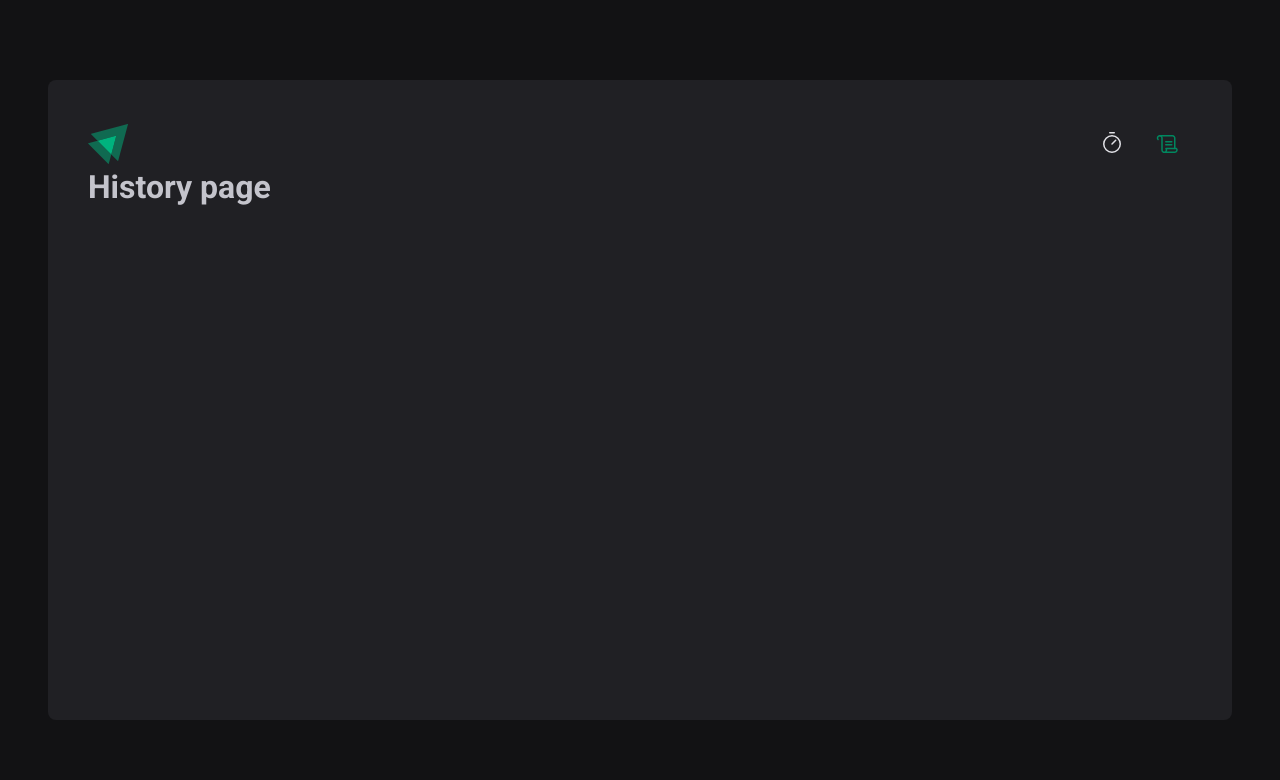
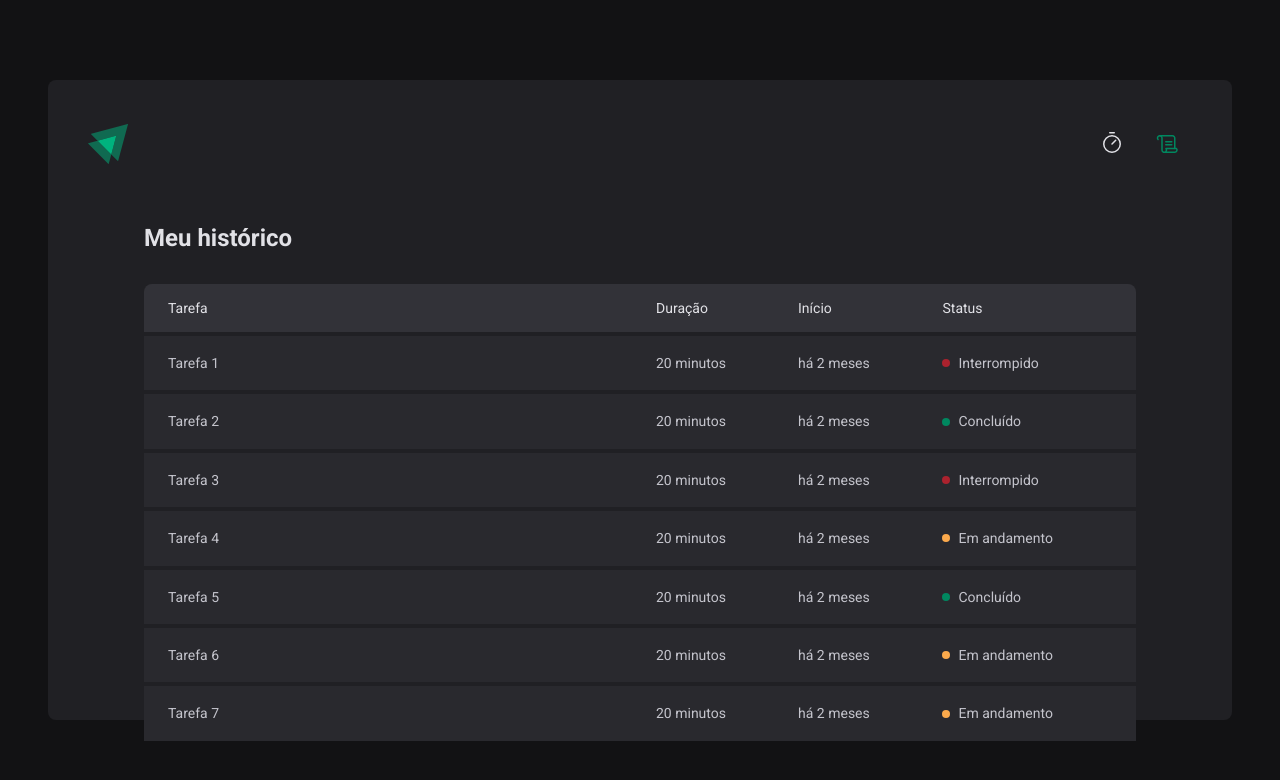
Before and after one commit to antoniojpsalves/02-ignite-timer, a React (Vite) app: page /history in a window 1280 px wide. Shown: the top 780 px of the page. Built offline with nearby package versions, Linux system fonts and the light colour scheme.

Commit message:
:sparkles: feat: finalizando estilização da tela de histórico

```diff
--- a/src/pages/History/index.tsx
+++ b/src/pages/History/index.tsx
@@ -1,8 +1,79 @@
+import { HistoryContainer, HistoryList, Status } from "./styles";
 
 export function History() {
   return (
-    <div>
-      <h1>History page</h1>
-    </div>
+    <HistoryContainer>
+      <h1>Meu histórico</h1>
+      <HistoryList>
+        <table>
+          <thead>
+            <tr>
+              <th>Tarefa</th>
+              <th>Duração</th>
+              <th>Início</th>
+              <th>Status</th>
+            </tr>
+          </thead>
+          <tbody>
+            <tr>
+              <td>Tarefa 1</td>
+              <td>20 minutos</td>
+              <td>há 2 meses</td>
+              <td>
+                <Status statusColor="red">Interrompido</Status>
+              </td>
+            </tr>
+            <tr>
+              <td>Tarefa 2</td>
+              <td>20 minutos</td>
+              <td>há 2 meses</td>
+              <td>
+                <Status statusColor="green">Concluído</Status>
+              </td>
+            </tr>
+            <tr>
+              <td>Tarefa 3</td>
+              <td>20 minutos</td>
+              <td>há 2 meses</td>
+              <td>
+                <Status statusColor="red">Interrompido</Status>
+              </td>
+            </tr>
+            <tr>
+              <td>Tarefa 4</td>
+              <td>20 minutos</td>
+              <td>há 2 meses</td>
+              <td>
+                <Status statusColor="yellow">Em andamento</Status>
+              </td>
+            </tr>
+            <tr>
+              <td>Tarefa 5</td>
+              <td>20 minutos</td>
+              <td>há 2 meses</td>
+              <td>
+                <Status statusColor="green">Concluído</Status>
+              </td>
+            </tr>
+            <tr>
+              <td>Tarefa 6</td>
+              <td>20 minutos</td>
+              <td>há 2 meses</td>
+              <td>
+                <Status statusColor="yellow">Em andamento</Status>
+              </td>
+            </tr>
+            <tr>
+              <td>Tarefa 7</td>
+              <td>20 minutos</td>
+              <td>há 2 meses</td>
+              <td>
+                <Status statusColor="yellow">Em andamento</Status>
+              </td>
+            </tr>
+          </tbody>
+        </table>
+      </HistoryList>
+    </HistoryContainer>
   )
 }
--- /dev/null
+++ b/src/pages/History/styles.ts
@@ -0,0 +1,87 @@
+import styled from 'styled-components'
+
+export const HistoryContainer = styled.main`
+  flex: 1;
+  padding: 3.5rem;
+
+  display: flex;
+  flex-direction: column;
+
+  h1 {
+    font-size: 1.5rem;
+    color: ${props => props.theme['gray-100']};
+  }
+`
+export const HistoryList = styled.div`
+  flex: 1;
+  overflow: auto;
+  margin-top: 2rem;
+
+  table {
+    width: 100%;
+    border-collapse: collapse;
+    min-width: 600px;
+
+    th {
+      background-color: ${props => props.theme['gray-600']};
+      padding: 1rem;
+      text-align: left;
+      color: ${props => props.theme['gray-100']};
+      font-size: .875rem;
+      font-weight: 1.6;
+
+
+      &:first-child {
+        border-top-left-radius: 8px;
+        padding-left: 1.5rem;
+      }
+
+      &:last-child {
+        border-top-right-radius: 8px;
+        padding-right: 1.5rem;
+      }
+    }
+
+    td {
+      background-color: ${props => props.theme['gray-700']};
+      border-top: 4px solid ${props => props.theme['gray-800']};
+      padding: 1rem;
+      font-size: .875rem;
+      line-height: 1.6;
+
+      &:first-child {
+        width: 50%;
+        padding-left: 1.5rem;
+      }
+
+      &:last-child {
+        padding-right: 1.5rem;
+      }
+    }
+  }
+`
+
+const STATUS_COLORS = {
+  yellow: 'yellow-500',
+  green: 'green-500',
+  red: 'red-500'
+}
+
+interface StatusProps {
+  statusColor: keyof typeof STATUS_COLORS
+}
+
+export const Status = styled.span<StatusProps>`
+  display: flex;
+  align-items: center;
+  gap: .5rem;
+
+  &::before {
+    content: '';
+    width: .5rem;
+    height: .5rem;
+    border-radius: 50%;
+
+    background-color: ${props => props.theme[STATUS_COLORS[props.statusColor]]};
+  }
+`
```
